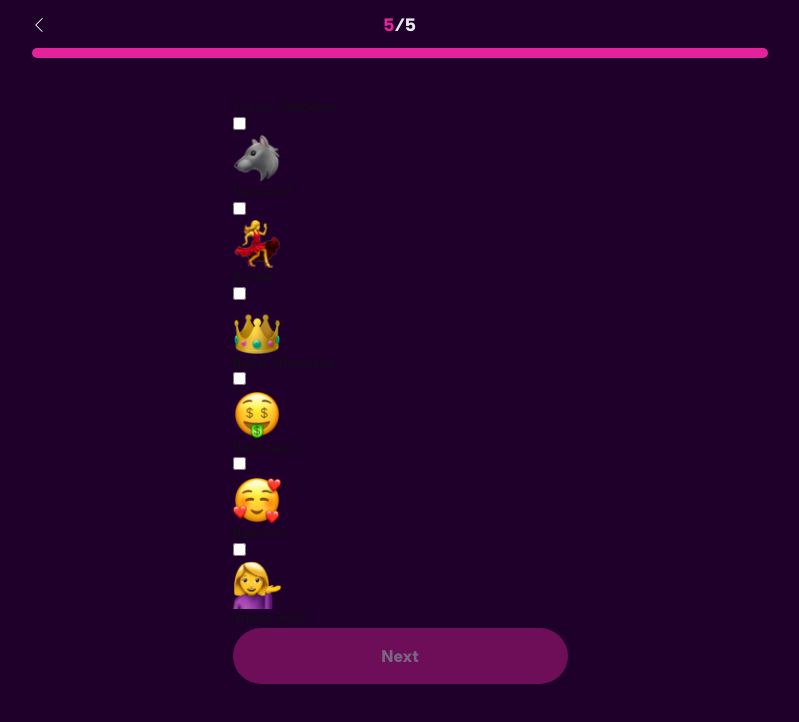
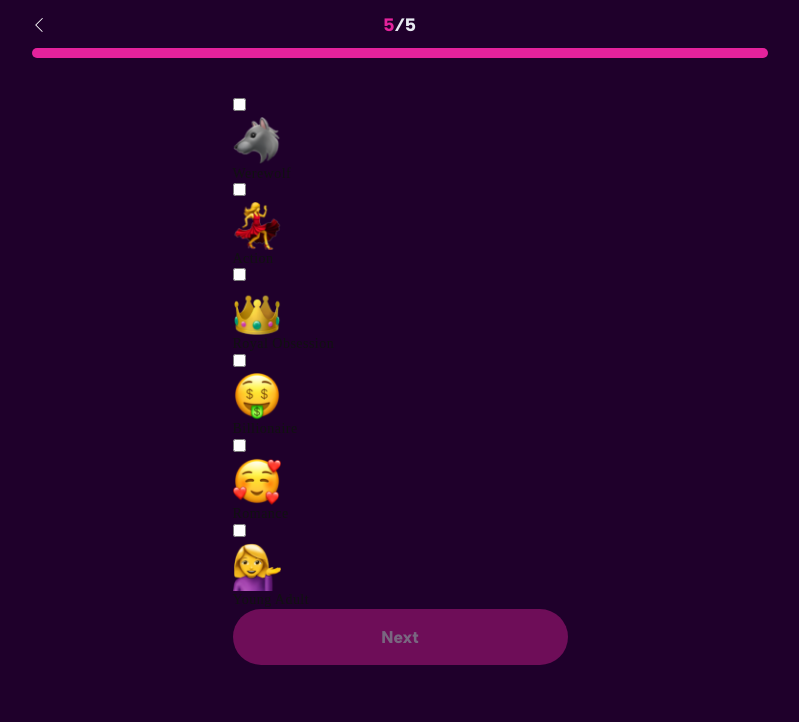
Before and after one commit to NNaumenko83/quiz-test-task, a React (Vite) app: page /quiz/5 in a window 1280 px wide. Shown: the top 722 px of the page, without its empty margins (240-1039 px from the left). Built offline with nearby package versions, Linux system fonts and the light colour scheme.

Commit message:
UPD: TopicsForm

```diff
--- a/src/components/FavoriteTopicsForm/FavoriteTopicsForm.tsx
+++ b/src/components/FavoriteTopicsForm/FavoriteTopicsForm.tsx
@@ -15,7 +15,17 @@ const FavoriteTopicsForm = ({ loading }: FavoriteTopicsFormProps) => {
         () => getQuizFromLocalStorage(),
         [selectedTopics.length],
     )
-    console.log('quiz:', quiz)
+
+    const topicsArray = []
+
+    for (let i = 0; i < TOPICS.length; i += 2) {
+        if (i + 1 < TOPICS.length) {
+            topicsArray.push([TOPICS[i], TOPICS[i + 1]])
+            continue
+        }
+        topicsArray.push([TOPICS[i]])
+    }
+    console.log('topicsArray:', topicsArray)
 
     // const navigate = useNavigate()
     useEffect(() => {
@@ -48,20 +58,30 @@ const FavoriteTopicsForm = ({ loading }: FavoriteTopicsFormProps) => {
     }
 
     return (
-        <div>
-            <h2>Topics Checkbox</h2>
         <form>
-                {TOPICS.map((topic, index) => (
+            {topicsArray.map((item, index) => (
                 <div key={index}>
+                    {item.map((topic, subIndex) => (
+                        <div key={subIndex}>
                             <input
                                 type="checkbox"
-                            id={`topic-${index}`}
+                                id={`topic-${index}-${subIndex}`}
                                 value={topic.type}
                                 checked={selectedTopics.includes(topic.type)}
-                            onChange={() => handleCheckboxChange(topic.type)}
+                                onChange={() =>
+                                    handleCheckboxChange(topic.type)
+                                }
                             />
-                        <img src={topic.image} width={48} />
-                        <label htmlFor={`topic-${index}`}>{topic.type}</label>
+                            <img
+                                src={topic.image}
+                                width={48}
+                                alt={topic.type}
+                            />
+                            <label htmlFor={`topic-${index}-${subIndex}`}>
+                                {topic.type}
+                            </label>
+                        </div>
+                    ))}
                 </div>
             ))}
             <Button
@@ -74,7 +94,6 @@ const FavoriteTopicsForm = ({ loading }: FavoriteTopicsFormProps) => {
                 Next
             </Button>
         </form>
-        </div>
     )
 }
 
```
Lines whose indentation alone changed are shown as unchanged.
